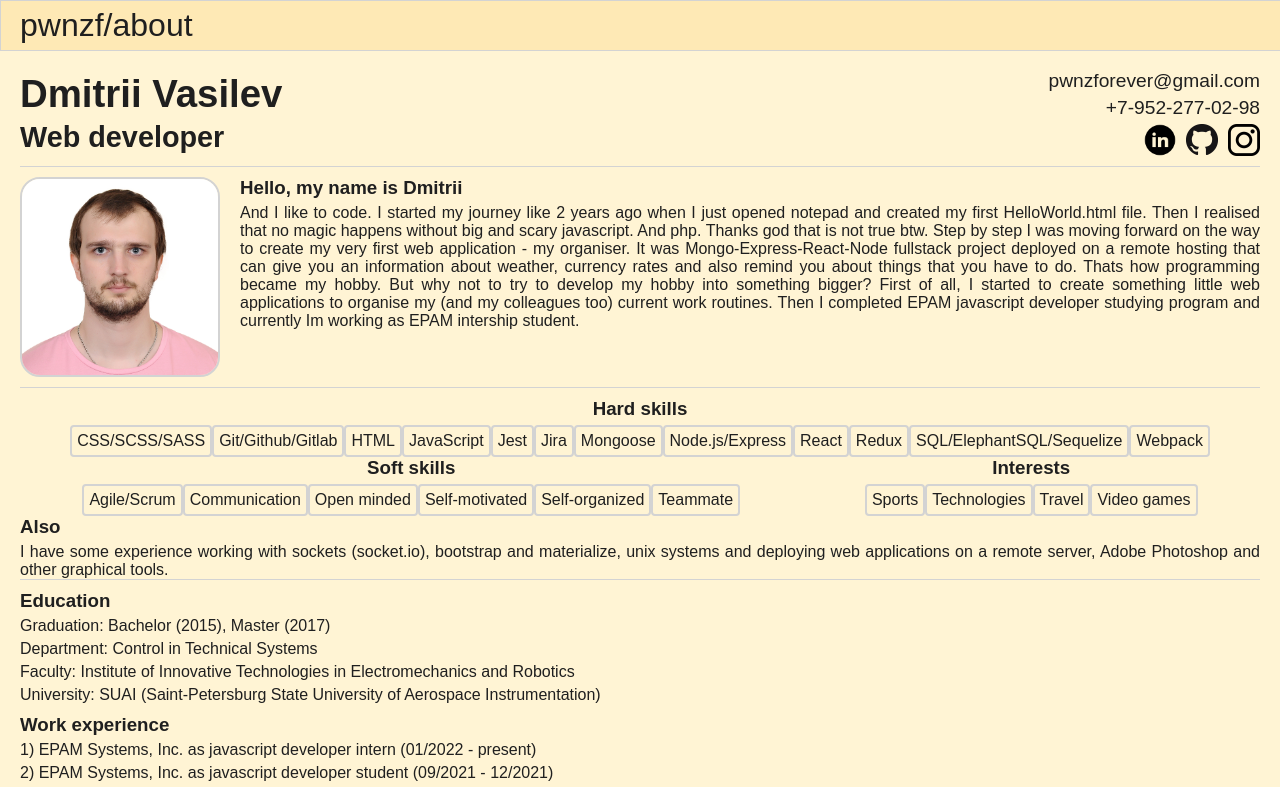
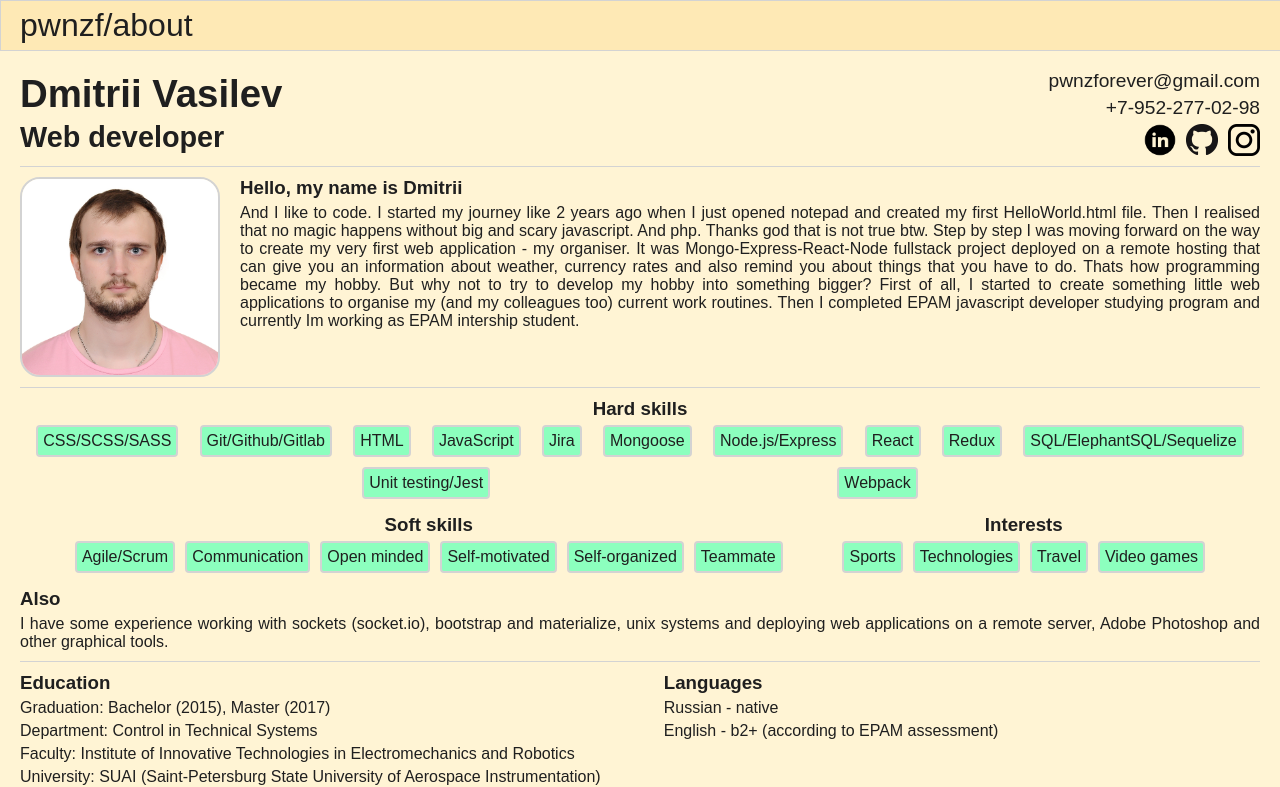
Before and after one commit to VasilevDO/about, a React app: page / in a window 1280 px wide. Shown: the top 787 px of the page. Built offline with nearby package versions, Linux system fonts and the light colour scheme.

Commit message:
restyling

```diff
--- a/src/components/Feed/Feed.component.tsx
+++ b/src/components/Feed/Feed.component.tsx
@@ -2,7 +2,7 @@ import React from 'react';
 import ListComponent from '../List/List.component';
 
 import PublicationComponent from '../Publication/Publication.component';
-import {MY_EDUCATION_DEPARTMENT, MY_EDUCATION_FACULTY, MY_EDUCATION_GRADES, MY_EDUCATION_UNIVERSITY, MY_INTERESTS, MY_LANGUAGES, MY_WORK_EXPERIENCE, SKILLS_HARD, SKILLS_SOFT} from '../../consts/app.const';
+import {MY_CURRENT_LOCATION, MY_DATE_OF_BIRTH, MY_EDUCATION_DEPARTMENT, MY_EDUCATION_FACULTY, MY_EDUCATION_GRADES, MY_EDUCATION_UNIVERSITY, MY_INTERESTS, MY_LANGUAGES, MY_WORK_EXPERIENCE, SKILLS_HARD, SKILLS_SOFT} from '../../consts/app.const';
 import Publication from '../../models/Publication.model';
 
 import './Feed.scss';
@@ -56,7 +56,14 @@ const FeedComponent = (props:FeedComponentProps) => {
 	const languages = MY_LANGUAGES.map(u => `${u.language} - ${u.level}`);
 	const languagesInfo = new Publication(languagesTitle, languages);
 
-	const publications = [educationInfo, workExperienceInfo, languagesInfo];
+	const otherTitle = 'Other';
+	const otherText = [
+		`Date of birth: ${MY_DATE_OF_BIRTH}`, `Current location: ${MY_CURRENT_LOCATION}`,
+	];
+
+	const otherInfo = new Publication(otherTitle, otherText);
+
+	const publications = [educationInfo, languagesInfo, workExperienceInfo, otherInfo];
 
 	return (
 		<div className={componentClassName}>
--- a/src/components/Feed/Feed.scss
+++ b/src/components/Feed/Feed.scss
@@ -1,20 +1,37 @@
 @import '../../consts.scss';
 
 .feed {
+    display:grid;
+    column-gap: 20px;
+    row-gap: 10px;
+
+    @media screen and (max-width:$width-small) {
+        grid-template-columns: 100%;
+    }
+
+    @media screen and (min-width:$width-small) and (max-width:$width-big) {
+        grid-template-columns:repeat(2,auto);
+    }
+
+    @media screen and (min-width:$width-big) {
+        grid-template-columns:repeat(4,auto);
+    }
+
     .lists {
+        grid-column: 1 / -1;
         display:flex;
         flex-direction: row;
-        justify-content: space-around;
+        justify-content: space-evenly;
         flex-wrap: wrap;
         border-bottom: $border-basic;
+        padding-bottom: 10px;
 
-        > .list {
-            // width:33%;
+        .publication {
+            width:100%;
         }
 
-    }
-
-    > *:not(:first-child) {
-        margin-top:10px;
+        .list {
+            margin-bottom: 10px;
+        }
     }
 }
--- a/src/components/List/List.component.tsx
+++ b/src/components/List/List.component.tsx
@@ -17,7 +17,7 @@ const ListComponent = (props:ListComponentProps) => {
 			<h3 className="title">{title}</h3>
 			<ul >
 				{options.map(u =>
-					<li key={u} className="option">{u}</li>,
+					<li key={u} className="option"><p>{u}</p></li>,
 				)}
 
 			</ul>
--- a/src/components/List/List.scss
+++ b/src/components/List/List.scss
@@ -5,17 +5,39 @@
    flex-direction: column;
    align-items: center;
 
+   // ul {
+   //    display:grid;
+   //    grid-auto-columns: 1fr;
+   //    grid-template-columns:repeat(4,auto);
+   //    width:100%;
+   //    column-gap: 10px;
+   //    row-gap: 10px;
+   //    justify-content: space-around;
+
+   //    li {
+   //       justify-self:center;
+   //       width:100%;
+   //       display:inline-block;
+   //       border:$border-bold;
+   //       border-radius: $border-radius-basic;
+   //       background-color: $button-main-bg;
+   //       padding:5px;
+
+   //       p {
+   //          text-align:center;
+   //       }
+   //    }
    ul {
       display:flex;
       flex-wrap: wrap;
       justify-content: space-evenly;
 
-
       li {
          display:inline-block;
-         margin-top:5px;
+         margin:5px;
          border:$border-bold;
          border-radius: $border-radius-basic;
+         background-color: $button-main-bg;
          padding:5px;
       }
 
--- a/src/components/PersonalCard/PersonalCard.scss
+++ b/src/components/PersonalCard/PersonalCard.scss
@@ -29,6 +29,7 @@
         height: 200px;
         border-radius: 10%;
         border: $border-bold;
+        margin: auto 0;
     }
 
     .card-content {
--- a/src/consts.scss
+++ b/src/consts.scss
@@ -31,13 +31,16 @@ $width-min: 320px;
 
 //hover
 @mixin hover-filter {
-    filter: brightness(0.5);
+    filter: brightness(0.8);
 }
 
 //click
 @mixin transform-09 {
     transform: scale(0.9);
 }
+
+//buttons
+$button-main-bg:rgb(140, 255, 190);
 
 //borders
 $border-radius-basic:4px;
--- a/src/consts/app.const.ts
+++ b/src/consts/app.const.ts
@@ -1,7 +1,10 @@
+import BeautifulDate from '../models/BeautifulDate.model';
+
 export const APP_TITLE = 'pwnzf';
 
 export const MY_EMAIL = 'pwnzforever@gmail.com';
 export const MY_NAME = 'Dmitrii Vasilev';
+export const MY_DATE_OF_BIRTH = new BeautifulDate(new Date(1993, 2, 5)).getDateStr();
 export const MY_OCCUPATION = 'Web developer';
 export const MY_PHONE_NUMBER = '+7-952-277-02-98';
 export const MY_GITHUB = 'https://www.github.com/VasilevDO';
@@ -28,6 +31,7 @@ export const MY_WORK_EXPERIENCE = [{
 	position: 'production managment engineer',
 }];
 export const MY_LANGUAGES = [{language: 'Russian', level: 'native'}, {language: 'English', level: 'b2+ (according to EPAM assessment)'}];
+export const MY_CURRENT_LOCATION = 'Saint-Petersburg, Russia';
 
-export const SKILLS_HARD = ['HTML', 'JavaScript', 'CSS/SCSS/SASS', 'React', 'Redux', 'Node.js/Express', 'SQL/ElephantSQL/Sequelize', 'Mongoose', 'Webpack', 'Jest', 'Git/Github/Gitlab', 'Jira'];
+export const SKILLS_HARD = ['HTML', 'JavaScript', 'CSS/SCSS/SASS', 'React', 'Redux', 'Node.js/Express', 'SQL/ElephantSQL/Sequelize', 'Mongoose', 'Webpack', 'Unit testing/Jest', 'Git/Github/Gitlab', 'Jira'];
 export const SKILLS_SOFT = ['Agile/Scrum', 'Open minded', 'Self-motivated', 'Self-organized', 'Communication', 'Teammate'];
--- /dev/null
+++ b/src/models/BeautifulDate.model.ts
@@ -0,0 +1,61 @@
+
+class BeautifulDate {
+	date:Date;
+
+	constructor(date?:Date) {
+		this.date = date ? date : new Date();
+	}
+
+	static weekdayNames = [
+		'Sunday',
+		'Monday',
+		'Tuesday',
+		'Wednesday',
+		'Thursday',
+		'Friday',
+		'Saturday',
+	];
+
+	static monthNames = [
+		'January',
+		'February',
+		'March',
+		'April',
+		'May',
+		'June',
+		'July',
+		'August',
+		'September',
+		'October',
+		'November',
+		'December',
+	];
+
+	getTimeStr() {
+		const hours = `0${this.date.getHours()}`.slice(-2);
+		const minutes = `0${this.date.getMinutes()}`.slice(-2);
+		return `${hours}:${minutes}`;
+	}
+
+	getDateStr() {
+		const year = this.date.getFullYear();
+		const month = this.date.getMonth();
+		const monthName = BeautifulDate.monthNames[month];
+		const weekdayName = BeautifulDate.weekdayNames[this.date.getDay()];
+		const day = `0${this.date.getDate()}`.slice(-2);
+		const bDate = `${weekdayName}, ${day} ${monthName} ${year}`;
+		return bDate;
+	}
+
+	getFullDateStr() {
+		const year = this.date.getFullYear();
+		const month = this.date.getMonth();
+		const monthName = BeautifulDate.monthNames[month];
+		const weekdayName = BeautifulDate.weekdayNames[this.date.getDay()];
+		const day = `0${this.date.getDate()}`.slice(-2);
+		const bDate = `${this.getTimeStr()} ${weekdayName}, ${day} ${monthName} ${year}`;
+		return bDate;
+	}
+}
+
+export default BeautifulDate;
```
Also changed, not shown: 4 other files (tests, documents, lock files or other folders).
